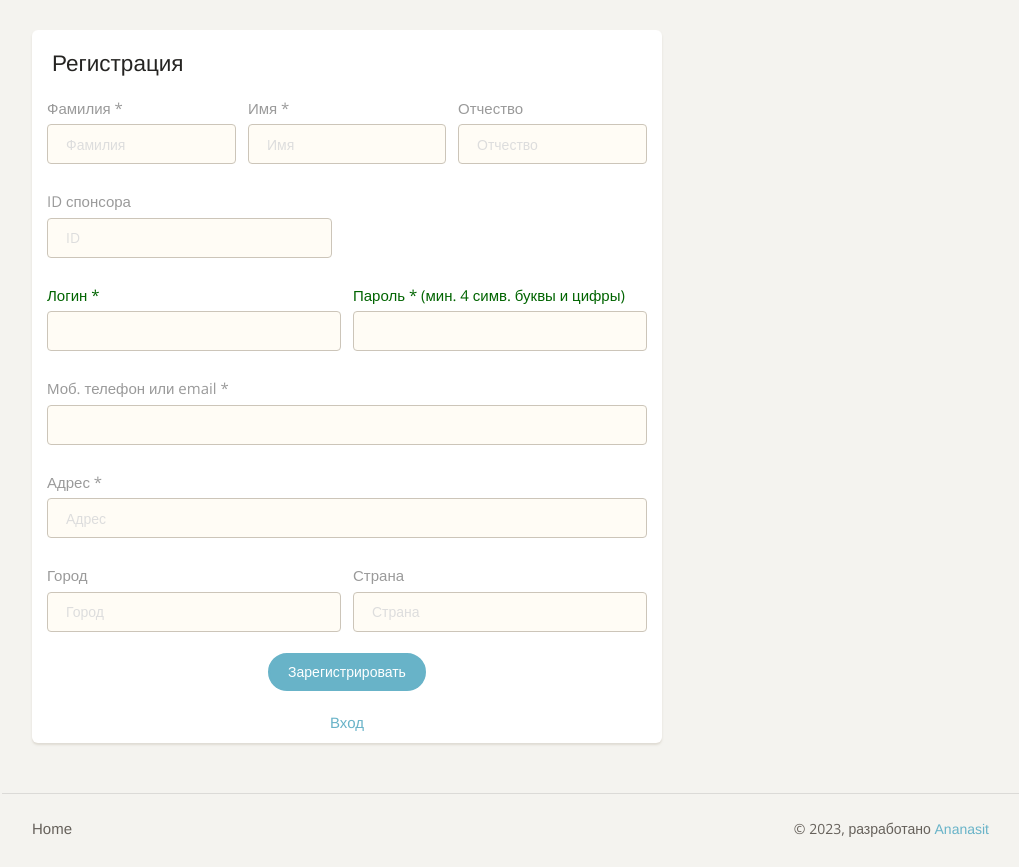
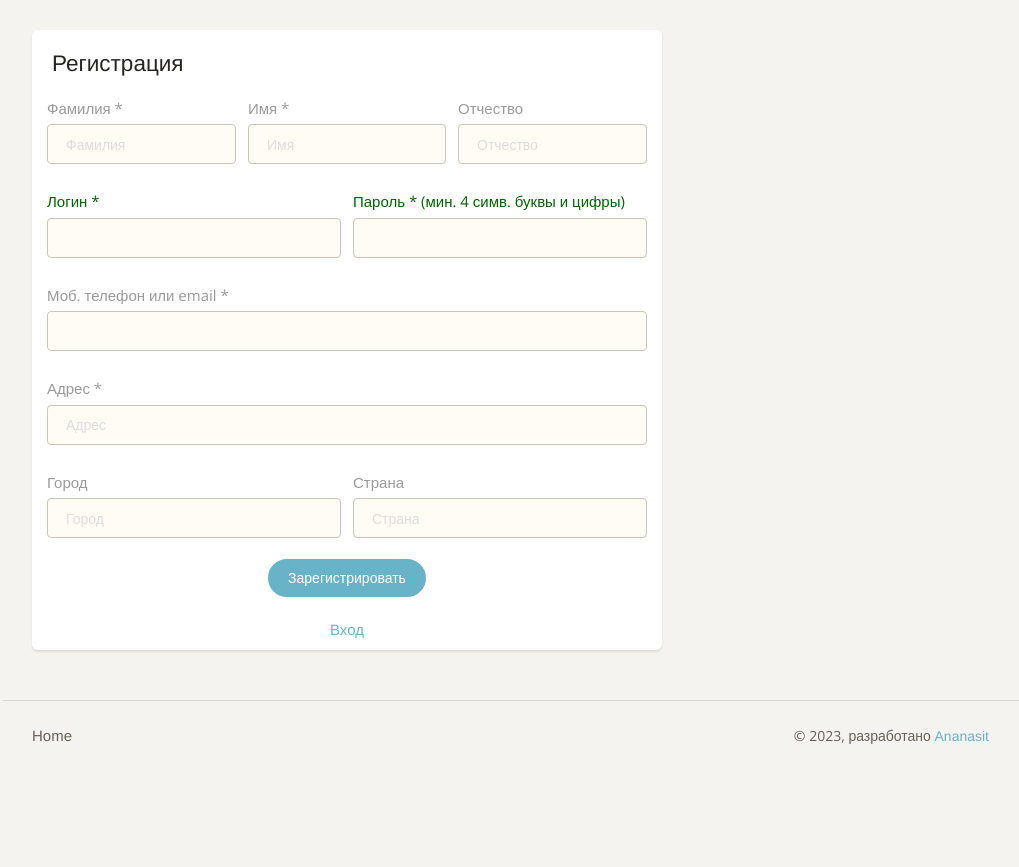
Before and after one commit to nurzamat/31github, a Django app: page /signup in a window 1280 px wide. Shown: the part 75-942 px from the top of the page, without its empty margins (258-1277 px from the left). After the commit the page ends 819 px from the top, so only its background shows below. Run offline with Django 4.2, Linux system fonts and the light colour scheme; some libraries are stand-ins or nearby versions; some web fonts are replaced.

Commit message:
user signup fix

```diff
--- a/Taptap/account/templates/account/signup.html
+++ b/Taptap/account/templates/account/signup.html
@@ -75,14 +75,6 @@
                                     <div class="row">
                                         <div class="col-md-6">
                                             <div class="form-group">
-                                                <label>ID спонсора</label>
-                                                <input type="number" name="parent_id" class="form-control border-input" placeholder="ID" >
-                                            </div>
-                                        </div>
-                                    </div>
-                                    <div class="row">
-                                        <div class="col-md-6">
-                                            <div class="form-group">
                                                 <label style="color: darkgreen">Логин *</label>
                                                 <input type="text" id="username" name="username" required class="form-control border-input">
                                             </div>
--- a/Taptap/account/views.py
+++ b/Taptap/account/views.py
@@ -6,6 +6,7 @@ from django.contrib.auth import authenticate, login, logout
 from django.contrib.auth.decorators import login_required
 from django.core.mail import send_mail
 from django.db import IntegrityError, transaction
+from .models import UserProfile
 
 
 def index(request):
@@ -52,12 +53,12 @@ def signup(request):
 
         try:
             with transaction.atomic():
-                user = save_registration(address, city, country, username, email, first_name, last_name, middle_name, password, phone)
+                user_profile, user = save_registration(address, city, country, username, email, first_name, last_name, middle_name, password, phone)
         except IntegrityError:
             return render(request, 'account/signup.html', {'alert': "Ошибка при регистрации",
                                                            'username': username})
 
-        if user:
+        if user and user_profile:
             login(request, user)
             return redirect('account:home')
         else:
@@ -72,7 +73,10 @@ def save_registration(address, city, country, username, email, first_name, last_
     user = User(username=username, email=email, first_name=first_name, last_name=last_name, is_staff=1)
     user.set_password(password)
     user.save()
-    return user
+    user_profile = UserProfile.objects.create(user=user, address=address, country=country, city=city,
+                                              middle_name=middle_name, phone=phone)
+
+    return user_profile, user
 
 
 def validate_username_ajax(request):
```
Also changed, not shown: Taptap/account/templates/account/home.html (+0 -12 lines).
